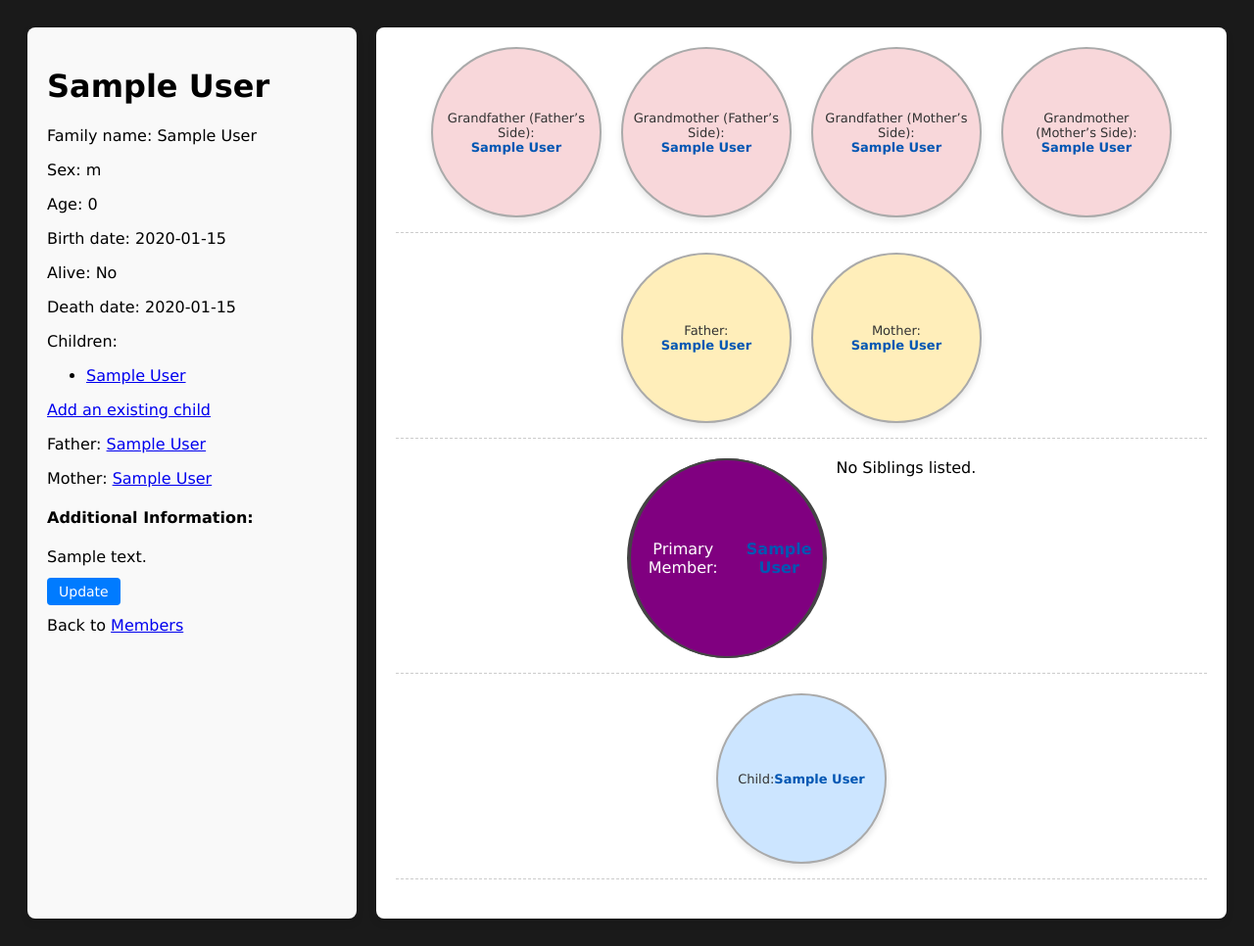
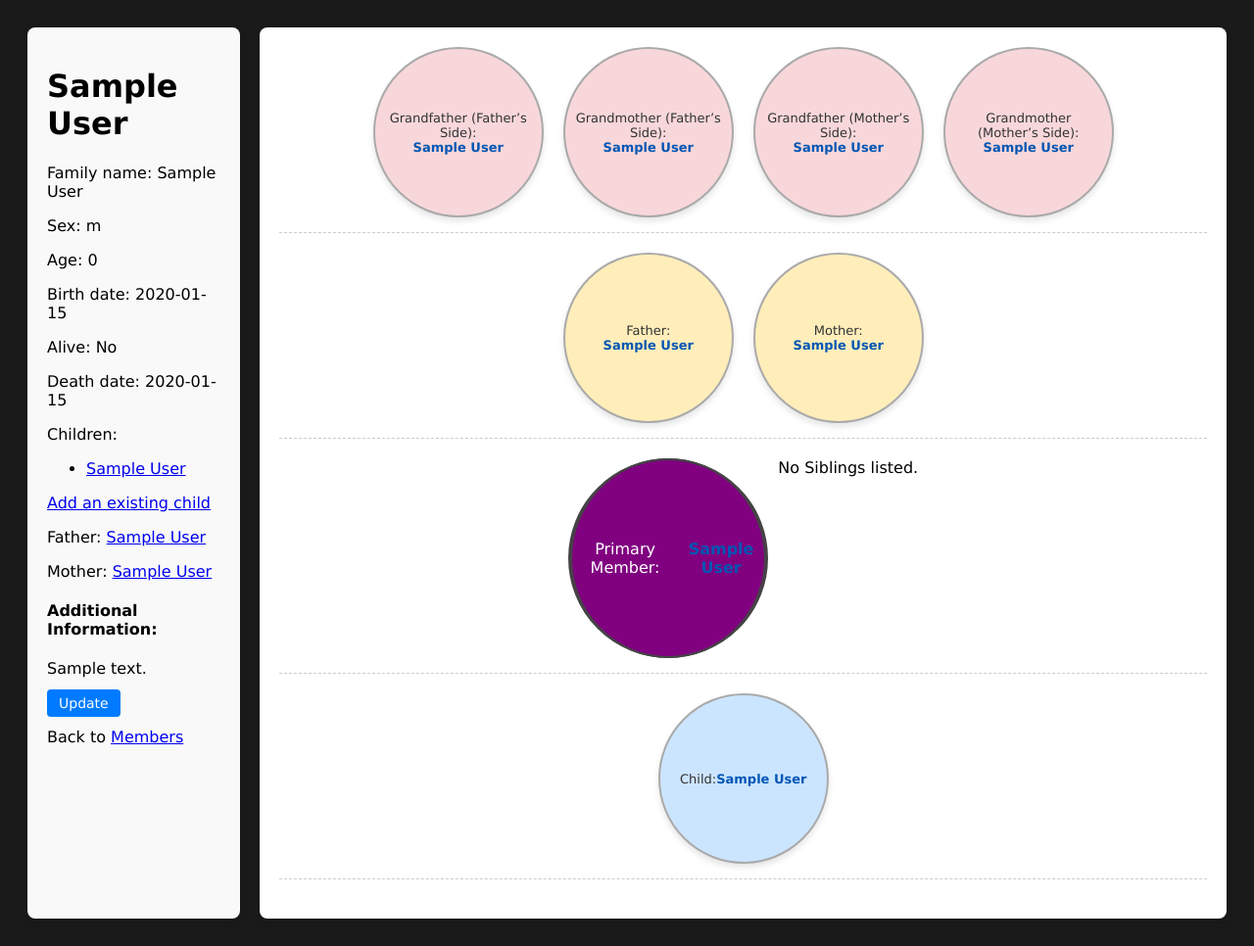
Before and after one commit to arturgorski14/FamilyTree, a Django app: page /members/1 in a window 1280 px wide. Shown: the whole page at 98% size. Run offline with Django 5.2, Linux system fonts and the light colour scheme; tables that the repository leaves empty hold one stand-in row (values such as "Sample post").

Commit message:
fix: styles

```diff
--- a/familly_tree/members/static/styles.css
+++ b/familly_tree/members/static/styles.css
@@ -84,7 +84,7 @@ body {
 }
 
 .member-details {
-  width: 25%;
+  width: 15%;
   background-color: #f9f9f9;
   padding: 20px;
   border-radius: 8px;
@@ -92,7 +92,7 @@ body {
 }
 
 .family-tree {
-  width: 70%;
+  width: 80%;
   padding: 20px;
   background-color: #ffffff;
   border-radius: 8px;
```
